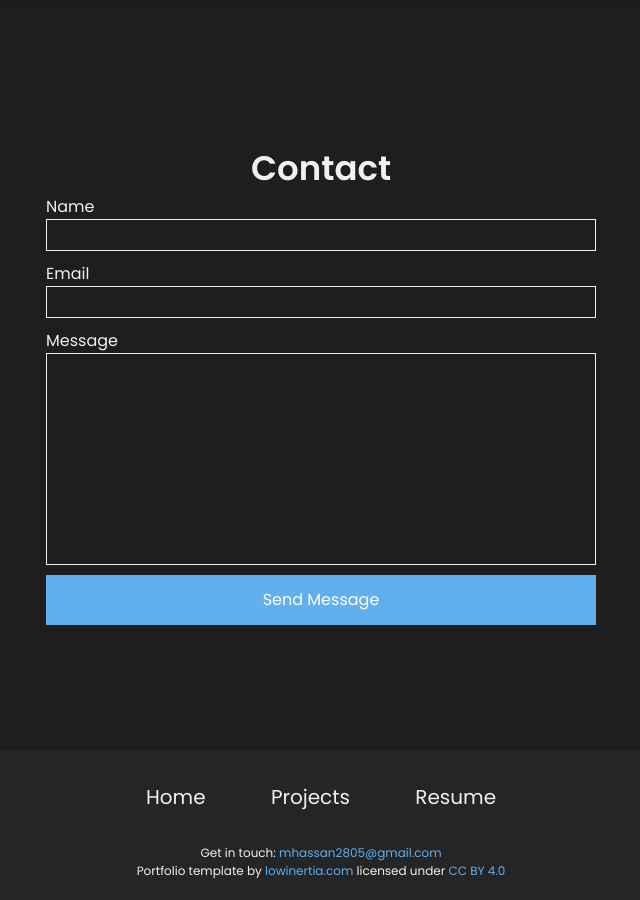
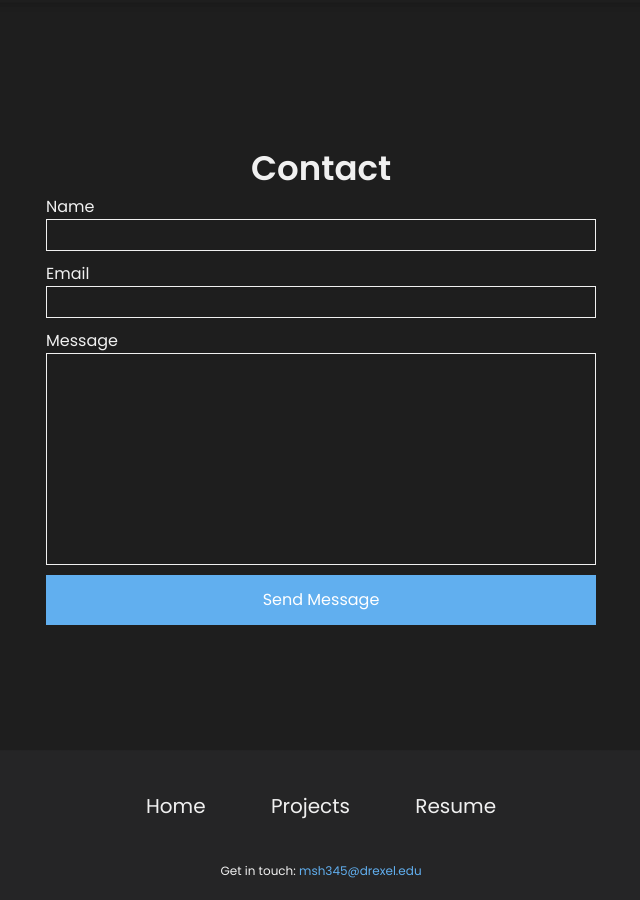
Before and after one commit to MuHasOfficial/MuHasOfficial.github.io, a Jekyll site: the page built from index.html, in a window 1280 px wide and 900 px high, scrolled down 2618 px. Shown: the whole window, without its empty margins (319-959 px from the left). Built offline with Jekyll 4.4.1, drawn with Linux system fonts in a browser that asks for light colours.

Commit message:
Change contact email in footer
Updated contact email in footer and removed portfolio template credit.

```diff
--- a/_includes/footer.html
+++ b/_includes/footer.html
@@ -13,7 +13,6 @@
         </div>
     </div>
     <div class="license">
-        <span>Get in touch: <a class="help" href="mailto:mhassan2805@gmail.com">mhassan2805@gmail.com</a></span>
-        <p>Portfolio template by <a href="https://lowinertia.com" target="_blank" rel="noopener noreferrer">lowinertia.com</a> licensed under <a href="https://creativecommons.org/licenses/by/4.0/?ref=chooser-v1">CC BY 4.0</a></p>
+        <span>Get in touch: <a class="help" href="mailto:msh345@drexel.edu">msh345@drexel.edu</a></span>
     </div>
 </footer>
```
